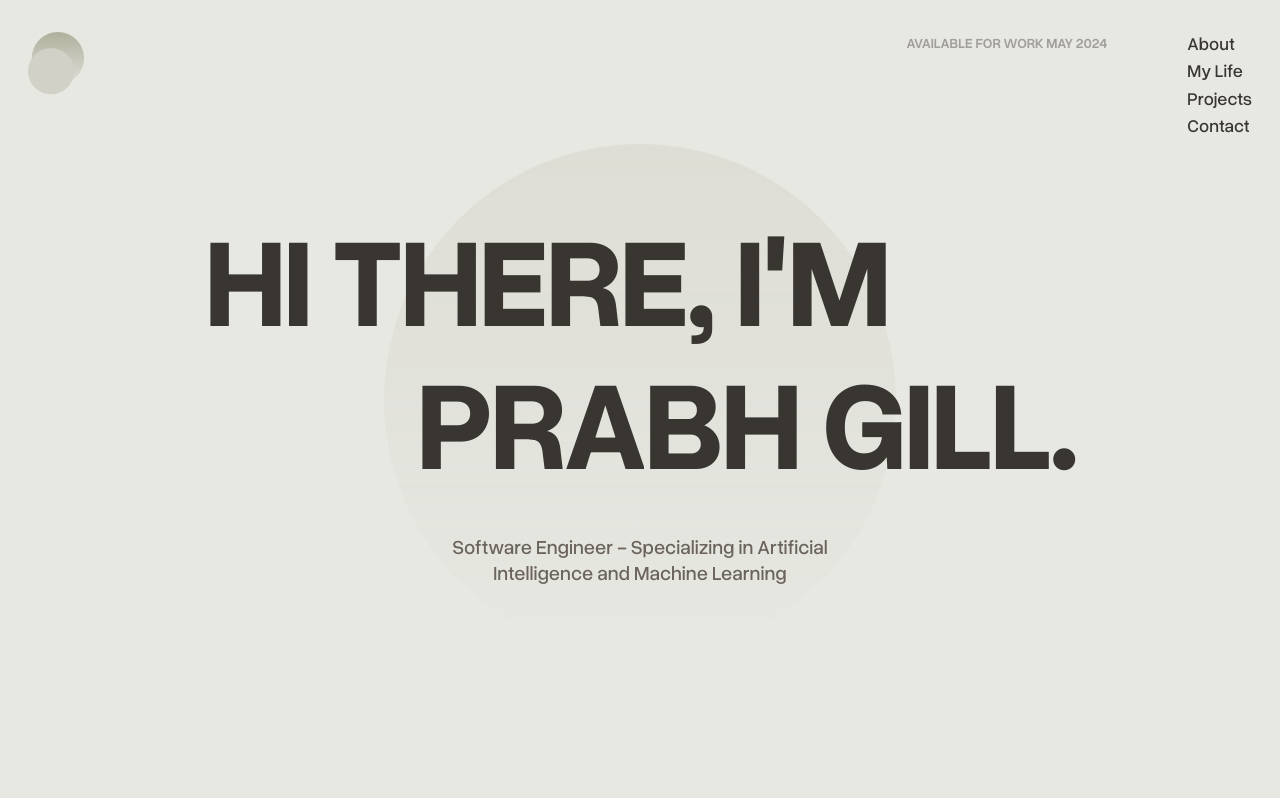
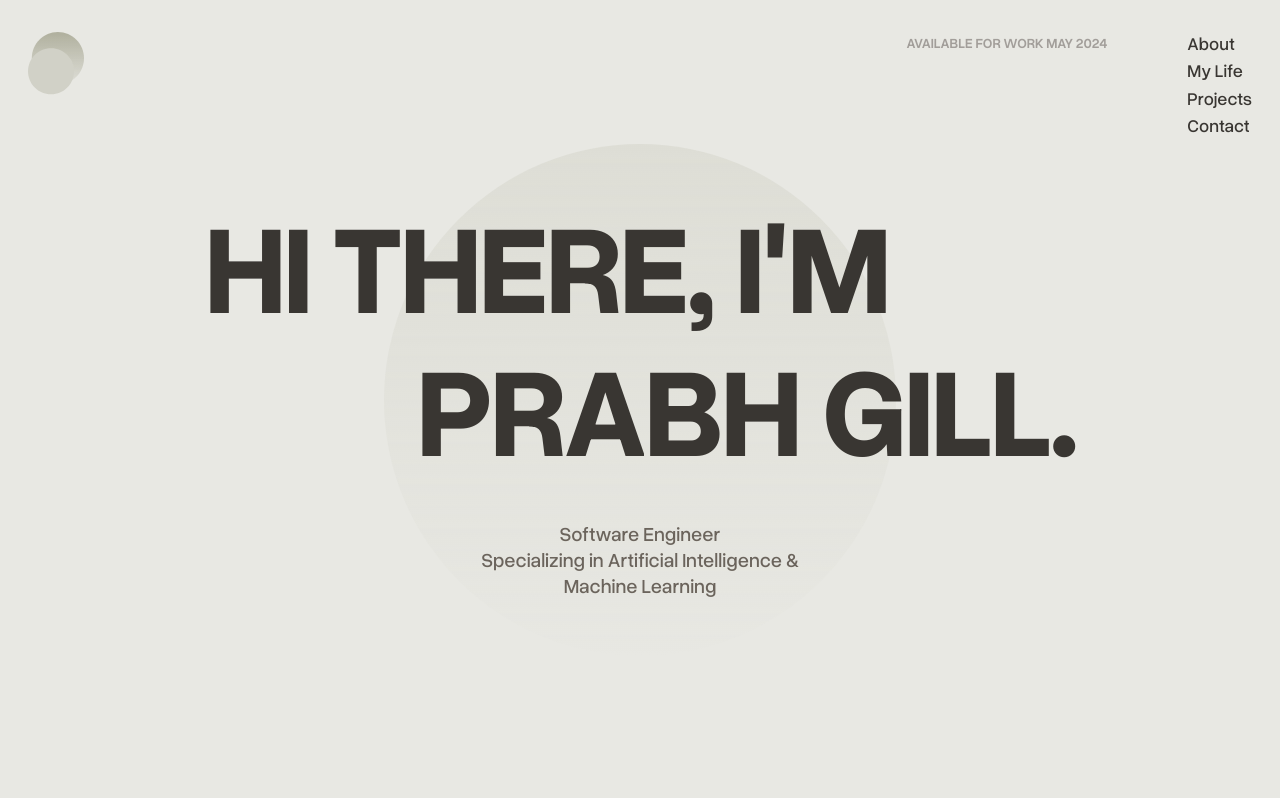
Before and after one commit to prabhpreetgill/portfolio, a React (Create React App) app: page / in a window 1280 px wide. Shown: the top 798 px of the page. Built offline with nearby package versions, Linux system fonts and the light colour scheme.

Commit message:
changed bio and icon

```diff
--- a/public/index.html
+++ b/public/index.html
@@ -9,7 +9,7 @@
       name="description"
       content="Web site created using create-react-app"
     />
-    <link rel="apple-touch-icon" href="%PUBLIC_URL%/logo192.png" />
+    <link rel="apple-touch-icon" href="%PUBLIC_URL%/bubbles.svg" />
     <!--
       manifest.json provides metadata used when your web app is installed on a
       user's mobile device or desktop. See https://developers.google.com/web/fundamentals/web-app-manifest/
--- a/src/Components/Home/Landing.jsx
+++ b/src/Components/Home/Landing.jsx
@@ -137,7 +137,7 @@ function Landing() {
               </span>
             </h1>
             <p className="font-medium text-secondary-100 max-w-[38ch] sm:text-center text-start text-base xl:text-h6 2xl:text-h5 pl-1 sm:pl-0 animate-bio">
-              Software Engineer - Specializing in Artificial Intelligence and Machine Learning
+              Software Engineer <br/> Specializing in Artificial Intelligence & Machine Learning
             </p>
           </div>
         </div>
```
